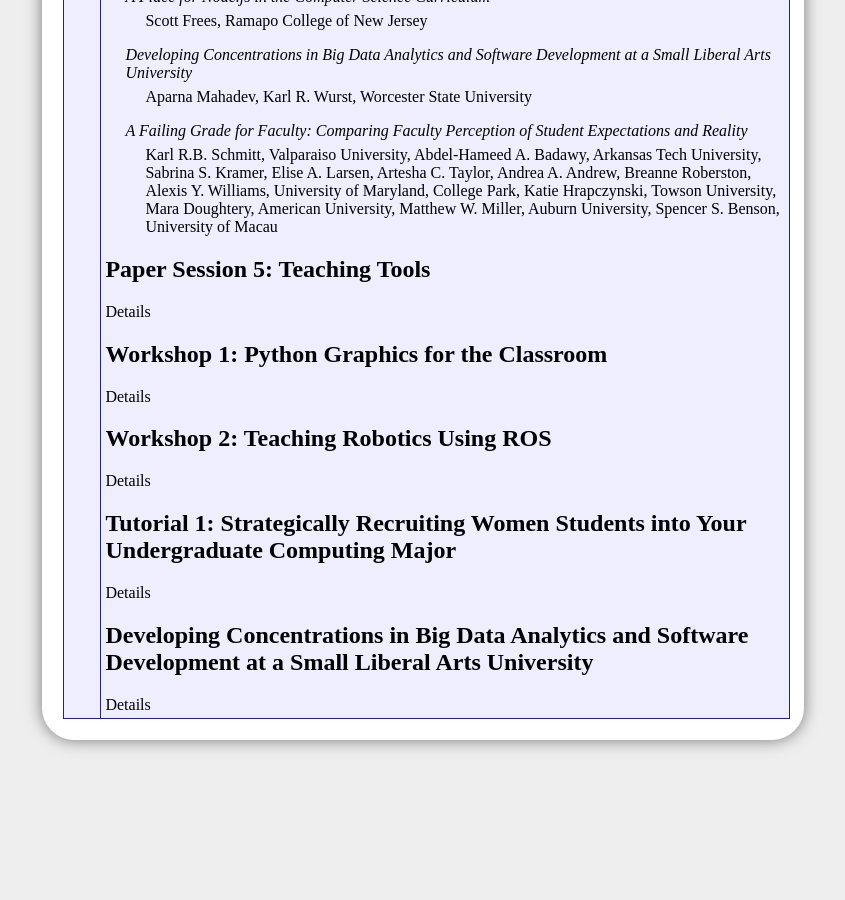
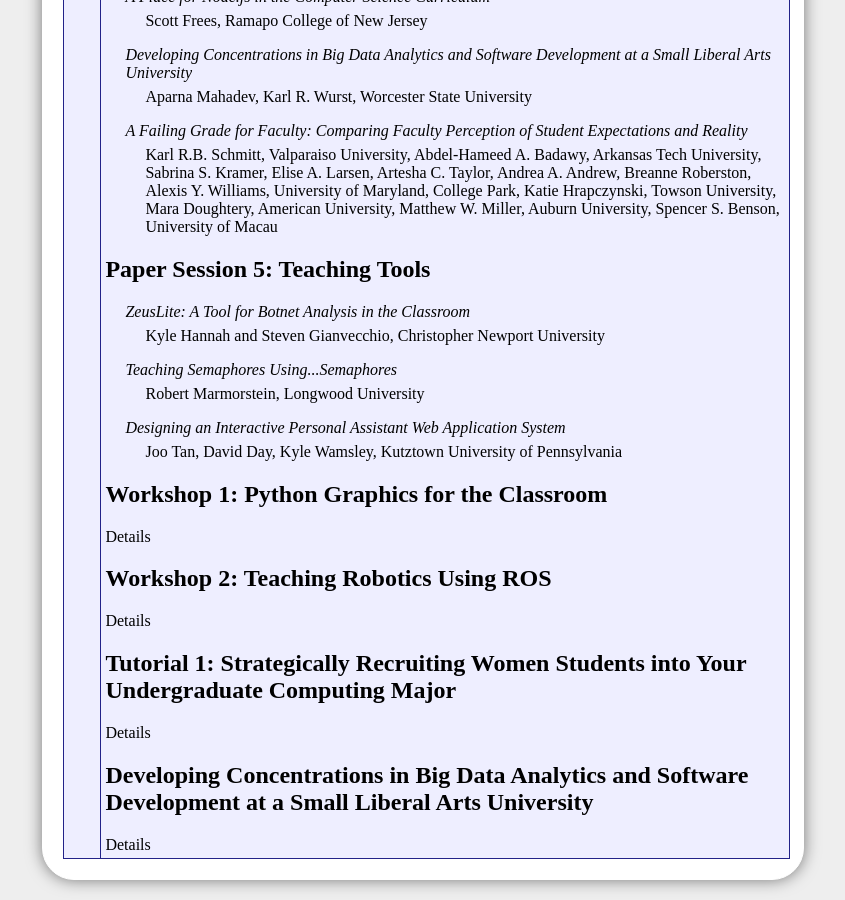
Before and after one commit to ycpcs/ccsce2014-web, a Jekyll site: the page built from program.md, in a window 1280 px wide and 900 px high, scrolled down 2168 px. Shown: the whole window, without its empty margins (217-1062 px from the left). Built offline with Jekyll 4.4.1, drawn with Linux system fonts in a browser that asks for light colours; Markdown is read by kramdown in place of the engine named in the settings; before the commit the page ends 2928 px from its top, so only the background shows below that.

Commit message:
details for paper session 5

```diff
--- a/program.md
+++ b/program.md
@@ -220,13 +220,6 @@ Last updated: July 3rd, 2014
 	<div class="session-authors">Francis Akowuah, Jerrisa Lake, Xiaohong Yuan, Emmanuel Nuakoh, Huiming Yu, North Carolina A&T State University</div>
 </div>
 
-<!--
-<div class="session-item">
-	<div class="session-title"></div>
-	<div class="session-authors"></div>
-</div>
--->
-
 <h2><a name="paper_session_2">Paper Session 2: CS1</a></h2>
 
 <div class="session-item">
@@ -276,7 +269,20 @@ Katie Hrapczynski, Towson University, Mara Doughtery, American University, Matth
 
 <h2><a name="paper_session_5">Paper Session 5: Teaching Tools</a></h2>
 
-Details
+<div class="session-item">
+	<div class="session-title">ZeusLite: A Tool for Botnet Analysis in the Classroom</div>
+	<div class="session-authors">Kyle Hannah and Steven Gianvecchio, Christopher Newport University</div>
+</div>
+
+<div class="session-item">
+	<div class="session-title">Teaching Semaphores Using...Semaphores</div>
+	<div class="session-authors">Robert Marmorstein, Longwood University</div>
+</div>
+
+<div class="session-item">
+	<div class="session-title">Designing an Interactive Personal Assistant Web Application System</div>
+	<div class="session-authors">Joo Tan, David Day, Kyle Wamsley, Kutztown University of Pennsylvania</div>
+</div>
 
 <h2><a name="workshop_1">Workshop 1: Python Graphics for the Classroom</a></h2>
 
@@ -295,5 +301,12 @@ Details
 Details
 
 <!--
+<div class="session-item">
+	<div class="session-title"></div>
+	<div class="session-authors"></div>
+</div>
+-->
+
+<!--
 vim:ts=2:
 -->
```
